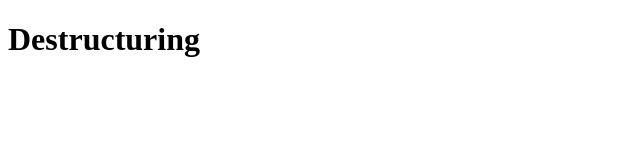
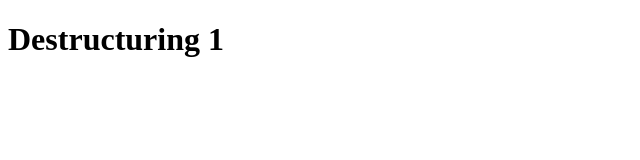
Before and after one commit to zyf5th/taylor.github.io, a plain HTML site: page index.html in a window 1280 px wide. Shown: the full height of the page, 0-640 px from the left. Drawn offline with Linux system fonts and the light colour scheme.

Commit message:
Update index.html

```diff
--- a/index.html
+++ b/index.html
@@ -4,7 +4,7 @@
     <title>ECMAScript</title>
   </head>
   <body>
-    <h1>Destructuring</h1>
+    <h1>Destructuring 1</h1>
     <script
       type="text/javascript"
       src="script.js"
```
